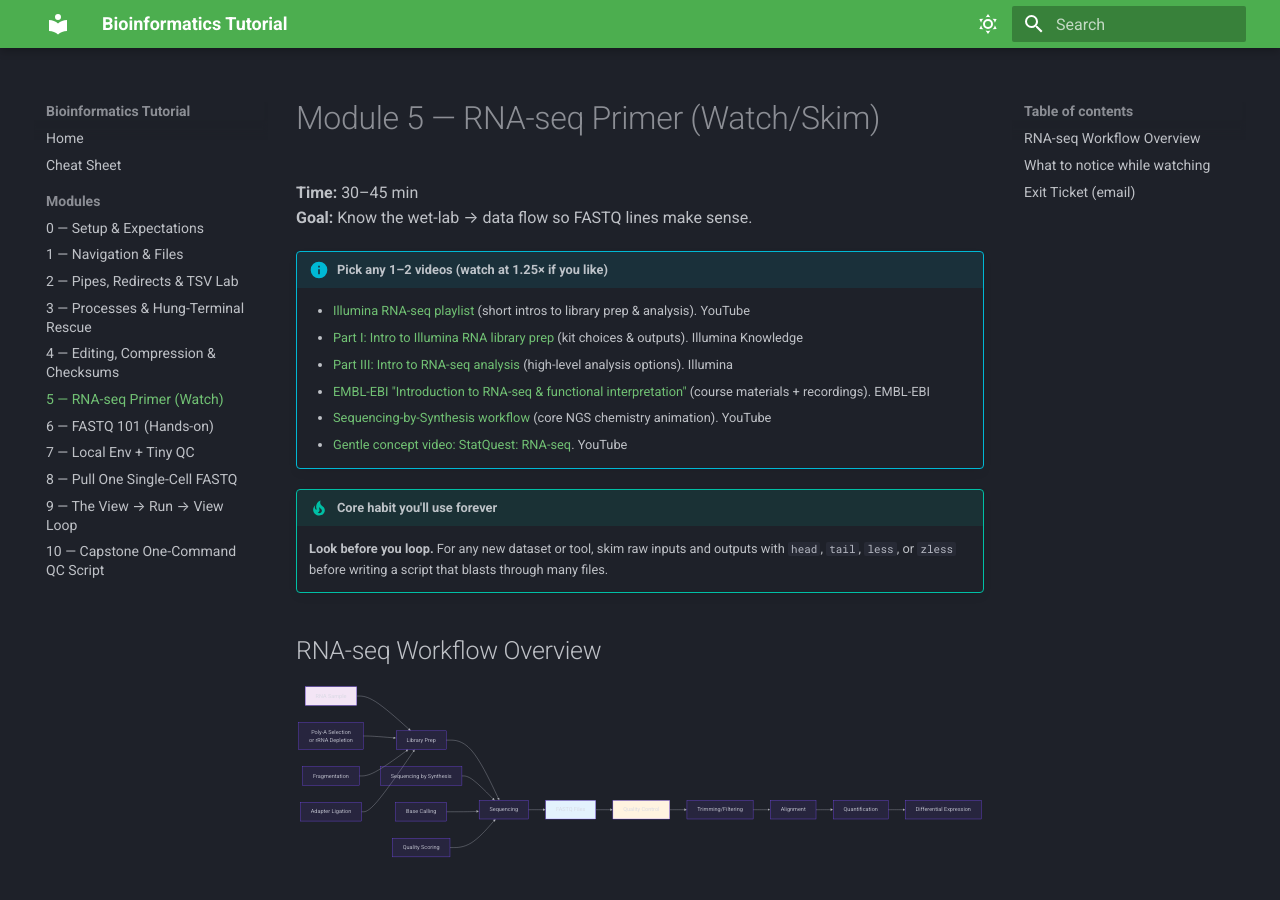
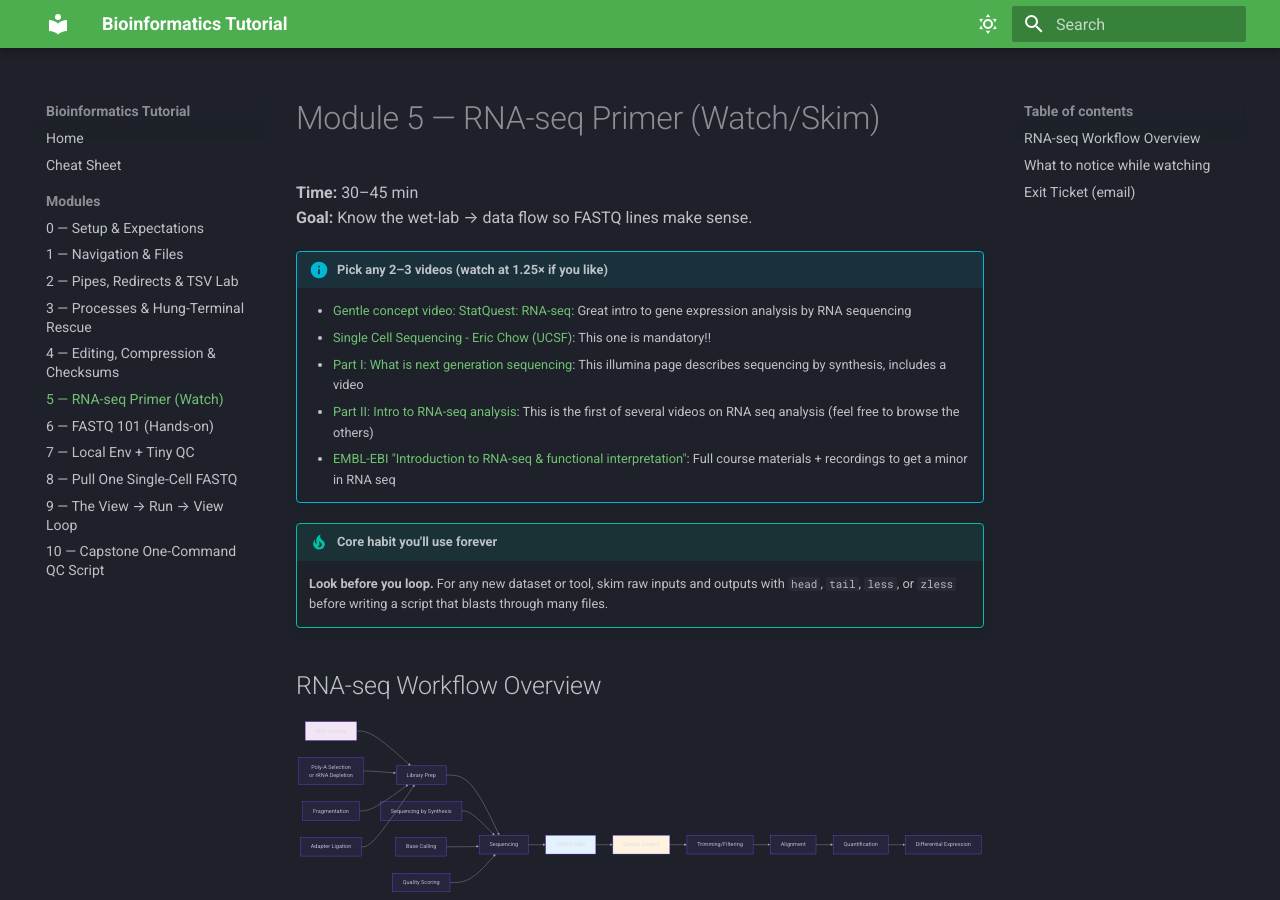
Before and after one commit to SJRussell/BioinfoCrashCourse, an MkDocs documentation site: the page built from docs/modules/05-rnaseq-primer.md, in a window 1280 px wide and 900 px high. Built offline with MkDocs 1.6.1 and Material for MkDocs 9.7.7, drawn with Linux system fonts in a browser that asks for light colours.

Commit message:
updated video links

```diff
--- a/docs/modules/05-rnaseq-primer.md
+++ b/docs/modules/05-rnaseq-primer.md
@@ -3,13 +3,13 @@
 **Time:** 30–45 min
 **Goal:** Know the wet-lab → data flow so FASTQ lines make sense.
 
-!!! info "Pick any 1–2 videos (watch at 1.25× if you like)"
-    - [Illumina RNA-seq playlist](https://www.youtube.com) (short intros to library prep & analysis). YouTube
-    - [Part I: Intro to Illumina RNA library prep](https://www.illumina.com) (kit choices & outputs). Illumina Knowledge
-    - [Part III: Intro to RNA-seq analysis](https://www.illumina.com) (high-level analysis options). Illumina
-    - [EMBL-EBI "Introduction to RNA-seq & functional interpretation"](https://www.ebi.ac.uk) (course materials + recordings). EMBL-EBI
-    - [Sequencing-by-Synthesis workflow](https://www.youtube.com) (core NGS chemistry animation). YouTube
-    - [Gentle concept video: StatQuest: RNA-seq](https://www.youtube.com). YouTube
+!!! info "Pick any 2–3 videos (watch at 1.25× if you like)"
+    - [Gentle concept video: StatQuest: RNA-seq](https://www.youtube.com/watch?v=tlf6wYJrwKY): Great intro to gene expression analysis by RNA sequencing
+    - [Single Cell Sequencing - Eric Chow (UCSF)](https://www.youtube.com/watch?v=k9VFNLLQP8c): This one is mandatory!!
+    - [Part I: What is next generation sequencing](https://www.illumina.com/science/technology/next-generation-sequencing.html): This illumina page describes sequencing by synthesis, includes a video
+    - [Part II: Intro to RNA-seq analysis](https://www.illumina.com/company/video-hub/XdoAnsDPMfA.html): This is the first of several videos on RNA seq analysis (feel free to browse the others)
+    - [EMBL-EBI "Introduction to RNA-seq & functional interpretation"](https://www.ebi.ac.uk/training/materials/introduction-to-rna-seq-materials/course-content/): Full course materials + recordings to get a minor in RNA seq
+
 
 !!! tip "Core habit you'll use forever"
     **Look before you loop.** For any new dataset or tool, skim raw inputs and outputs with `head`, `tail`, `less`, or `zless` before writing a script that blasts through many files.
```
